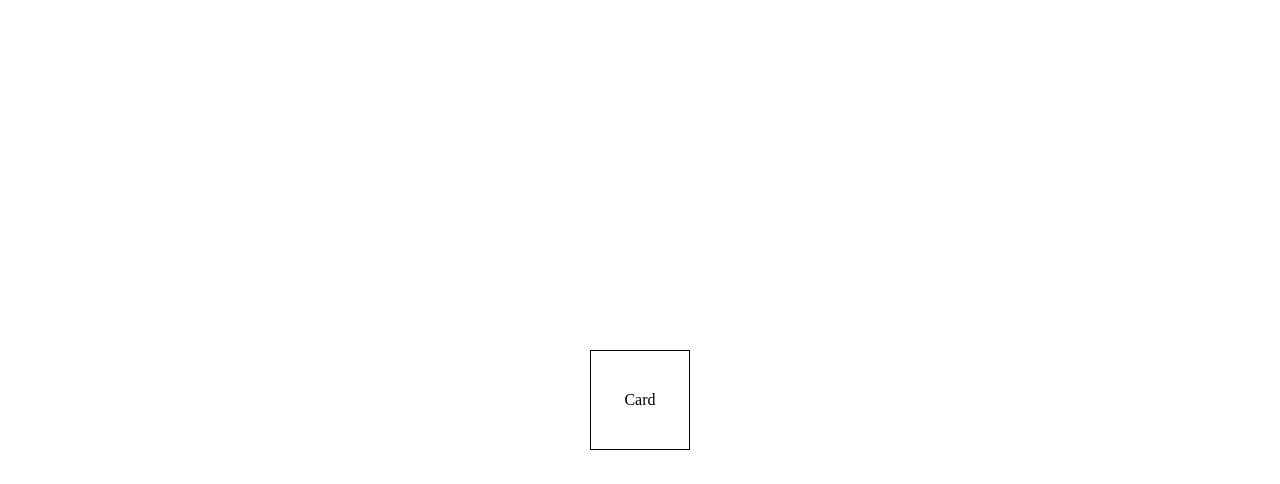
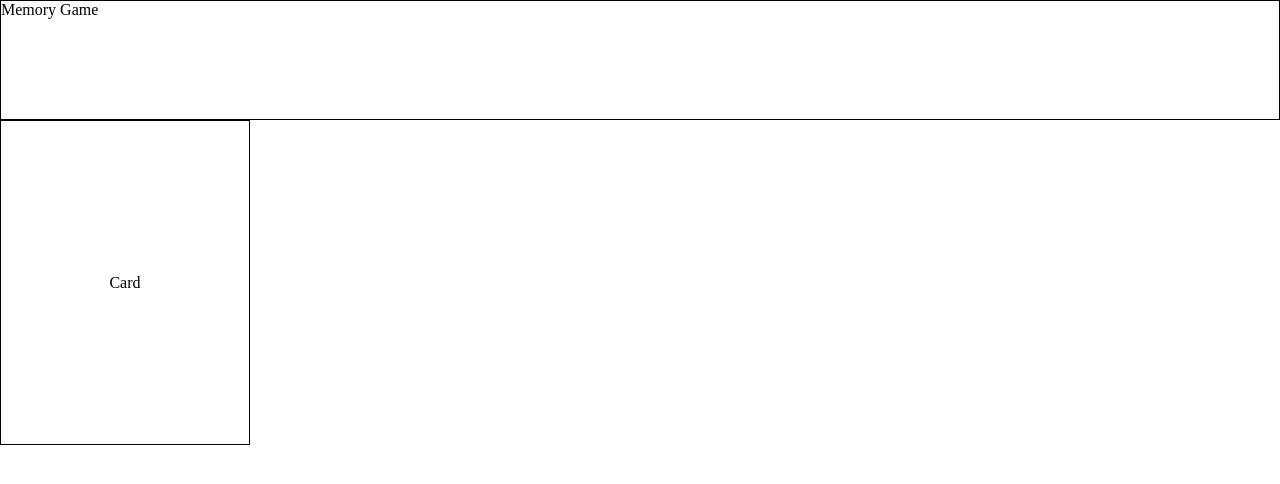
Before and after one commit to markymelnik/memory-card, a React (Vite) app: page / in a window 1280 px wide. Shown: the top 484 px of the page. Built offline with nearby package versions, Linux system fonts and the light colour scheme.

Commit message:
initiated Header, Card, CardGrid components; will utilize styled components

```diff
--- a/src/App.jsx
+++ b/src/App.jsx
@@ -1,10 +1,22 @@
-import Card from './components/Card';
+import Header from './components/Header';
+import CardGrid from './components/CardGrid';
+import styled from 'styled-components';
 
 function App() {
 
   return (
-    <Card/>
+    <AppWrapper>
+      <Header/>
+      <CardGrid/>
+    </AppWrapper>
   )
 }
 
-export default App
+const AppWrapper = styled.div`
+  display: flex;
+  flex-direction: column;
+  height: 100vh;
+  width: 100%;
+`
+
+export default App;
--- a/src/components/Card.jsx
+++ b/src/components/Card.jsx
@@ -3,7 +3,9 @@ import styled from 'styled-components';
 const Card = () => {
 
   return (
-    <CardWrapper>Card</CardWrapper>
+    <CardWrapper>
+      Card
+    </CardWrapper>
   )
 }
 
@@ -11,8 +13,8 @@ const CardWrapper = styled.div`
   display: flex;
   justify-content: center;
   align-items: center;
-  width: 100px;
-  height: 100px;
+  width: 250px;
+  height: 325px;
   border: 1px solid black;
 `
 
--- /dev/null
+++ b/src/components/CardGrid.jsx
@@ -0,0 +1,21 @@
+import styled from 'styled-components';
+import Card from './Card';
+
+const CardGrid = () => {
+
+  return (
+    <CardGridWrapper>
+      <Card/>
+    </CardGridWrapper>
+  )
+}
+
+const CardGridWrapper = styled.div`
+  display: flex;
+  flex-wrap: wrap;
+  justify-content: space-between;
+  height: 85%;
+  width: 100%;
+`
+
+export default CardGrid;
--- /dev/null
+++ b/src/components/Header.jsx
@@ -0,0 +1,20 @@
+import styled from 'styled-components';
+
+const Header = () => {
+
+  return (
+    <HeaderWrapper>
+      Memory Game
+    </HeaderWrapper>
+  )
+}
+
+const HeaderWrapper = styled.div`
+  display: flex;
+  height: 15%;
+  width: 100%;
+  border: 1px solid black;
+
+`
+
+export default Header;
--- a/src/main.jsx
+++ b/src/main.jsx
@@ -1,12 +1,24 @@
 import React from 'react'
 import ReactDOM from 'react-dom/client'
 import App from './App'
-import './styles.css'
+import { createGlobalStyle } from 'styled-components';
 
 const root = ReactDOM.createRoot(document.getElementById('root'));
 
+const GlobalStyle = createGlobalStyle`
+  * {
+    box-sizing: border-box;
+    margin: 0;
+    padding: 0;
+    border: 0;
+  }
+`
+
 root.render(
-  <React.StrictMode>
-    <App />
-  </React.StrictMode>
+  <>
+    <GlobalStyle />
+    <React.StrictMode>
+      <App/>
+    </React.StrictMode>
+  </>
 )
--- a/src/styles.css
+++ /dev/null
@@ -1,15 +0,0 @@
-* {
-  box-sizing: border-box;
-  margin: 0;
-  padding: 0;
-  border: 0;
-}
-
-#root {
-  display: flex;
-  flex-direction: row;
-  justify-content: center;
-  align-items: center;
-  height: 100vh;
-  width: 100%;
-}
```
